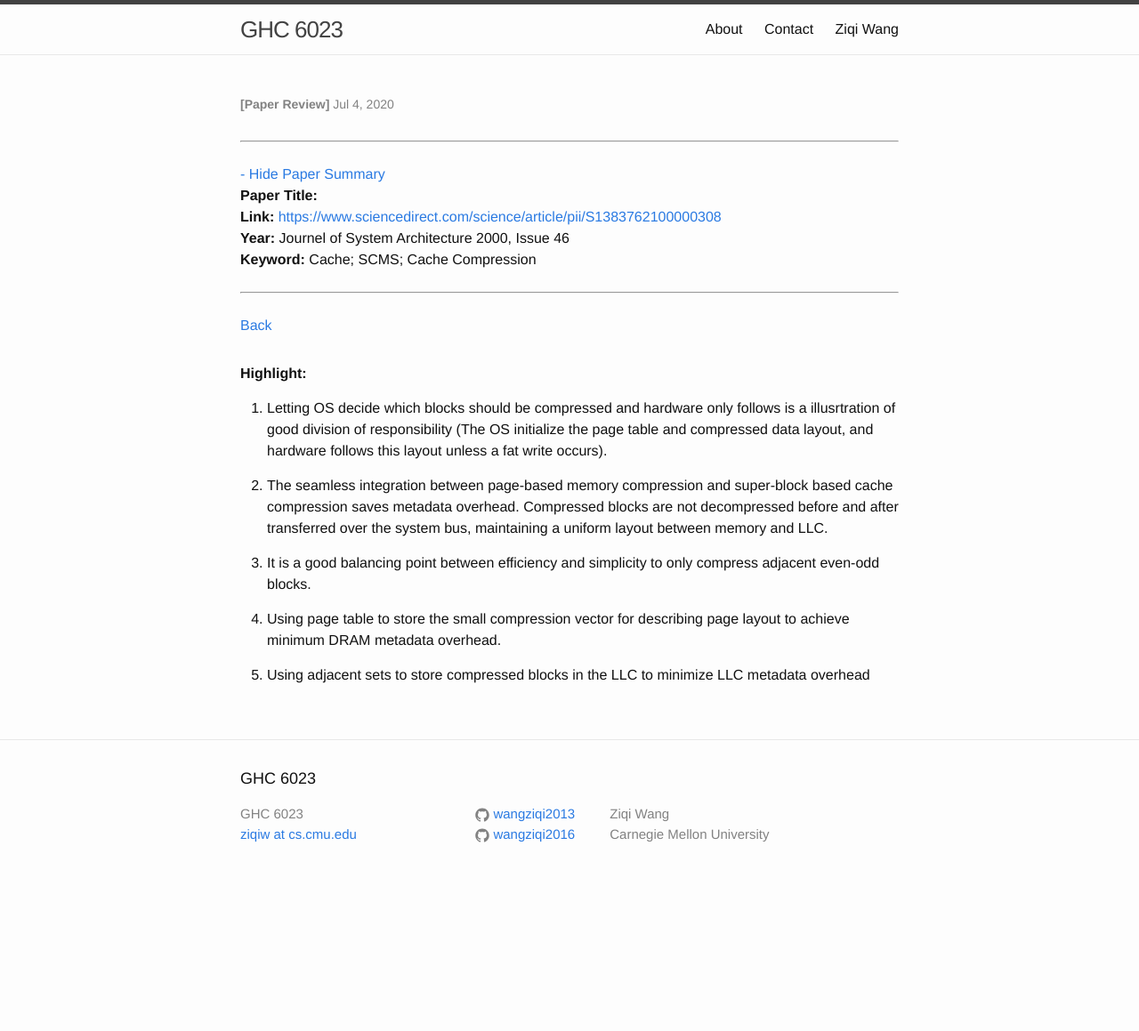
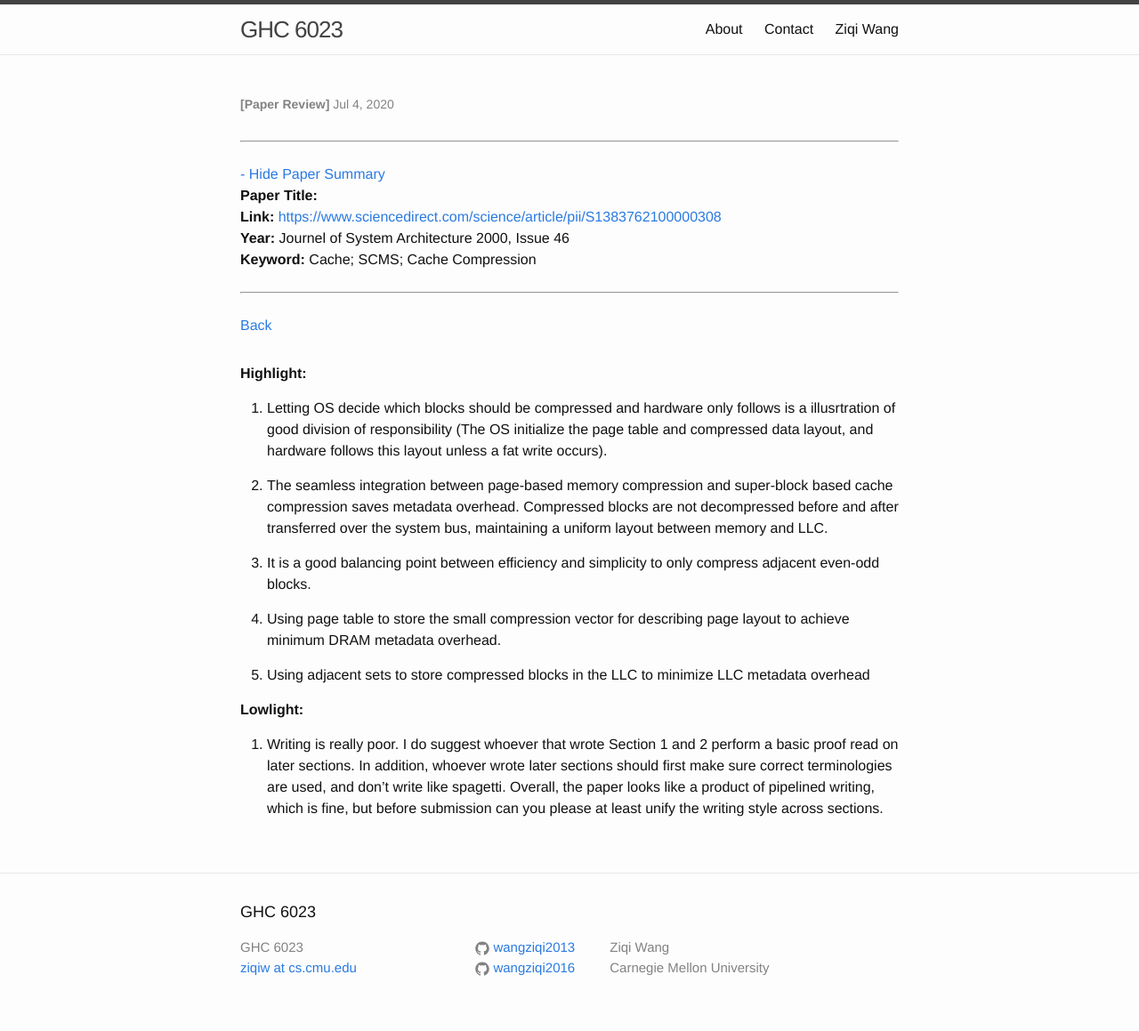
Before and after one commit to wangziqi2013/wangziqi2013.github.io, a Jekyll site: the page built from _posts/2020-07-03-scms.markdown, in a window 1280 px wide. Shown: the whole page at 89% size. Built offline with Jekyll 4.4.1, drawn with Linux system fonts in a browser that asks for light colours; before the commit the page ends 1009 px from its top, so only the background shows below that.

Commit message:
Adding lowlight

```diff
--- a/_posts/2020-07-03-scms.markdown
+++ b/_posts/2020-07-03-scms.markdown
@@ -28,3 +28,11 @@ version_mgmt:
 4. Using page table to store the small compression vector for describing page layout to achieve minimum DRAM metadata overhead.
 
 5. Using adjacent sets to store compressed blocks in the LLC to minimize LLC metadata overhead
+
+**Lowlight:**
+
+1. Writing is really poor. I do suggest whoever that wrote Section 1 and 2 perform a basic proof read on later sections.
+   In addition, whoever wrote later sections should first make sure correct terminologies are used, and don't write like
+   spagetti.
+   Overall, the paper looks like a product of pipelined writing, which is fine, but before submission can you please
+   at least unify the writing style across sections.
```
